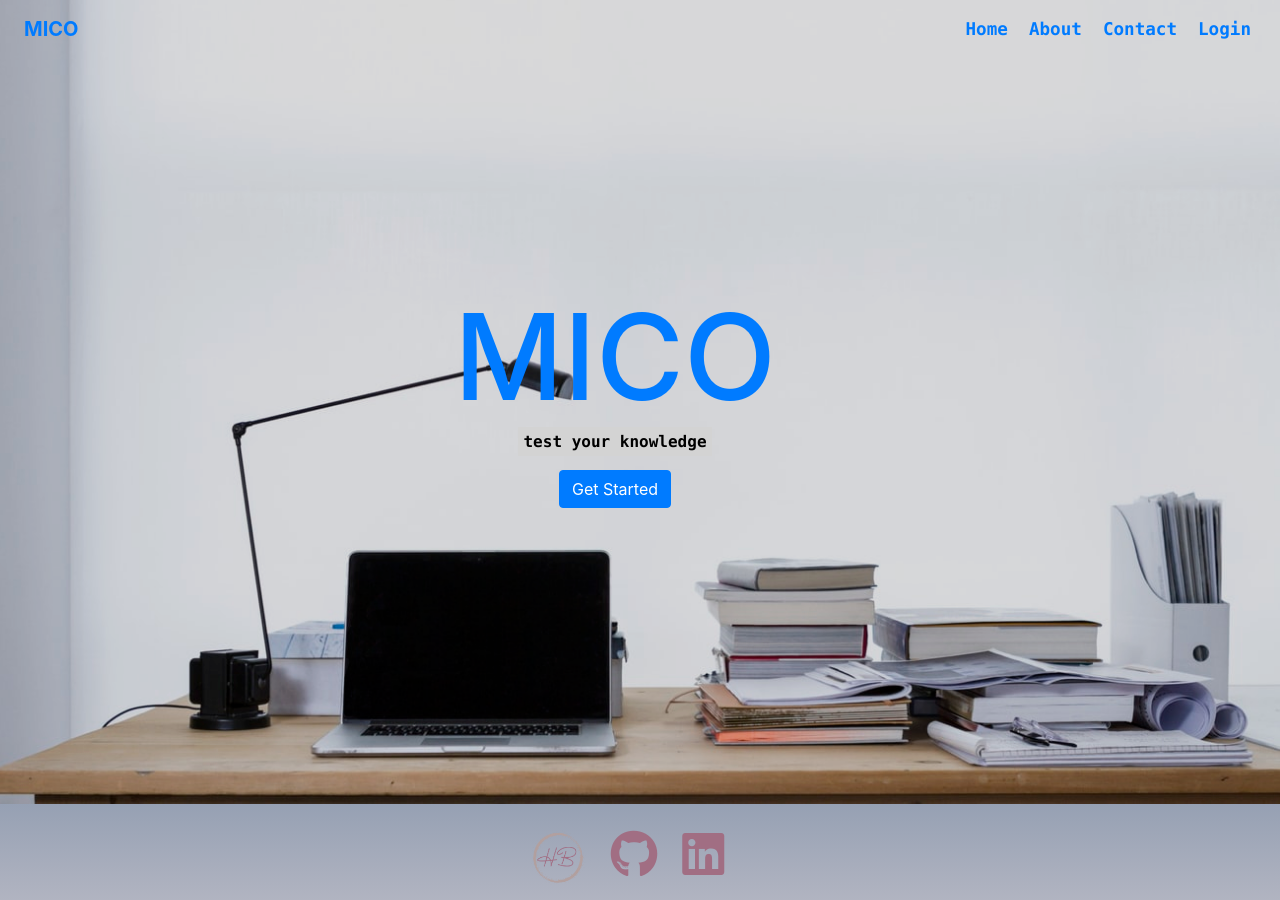
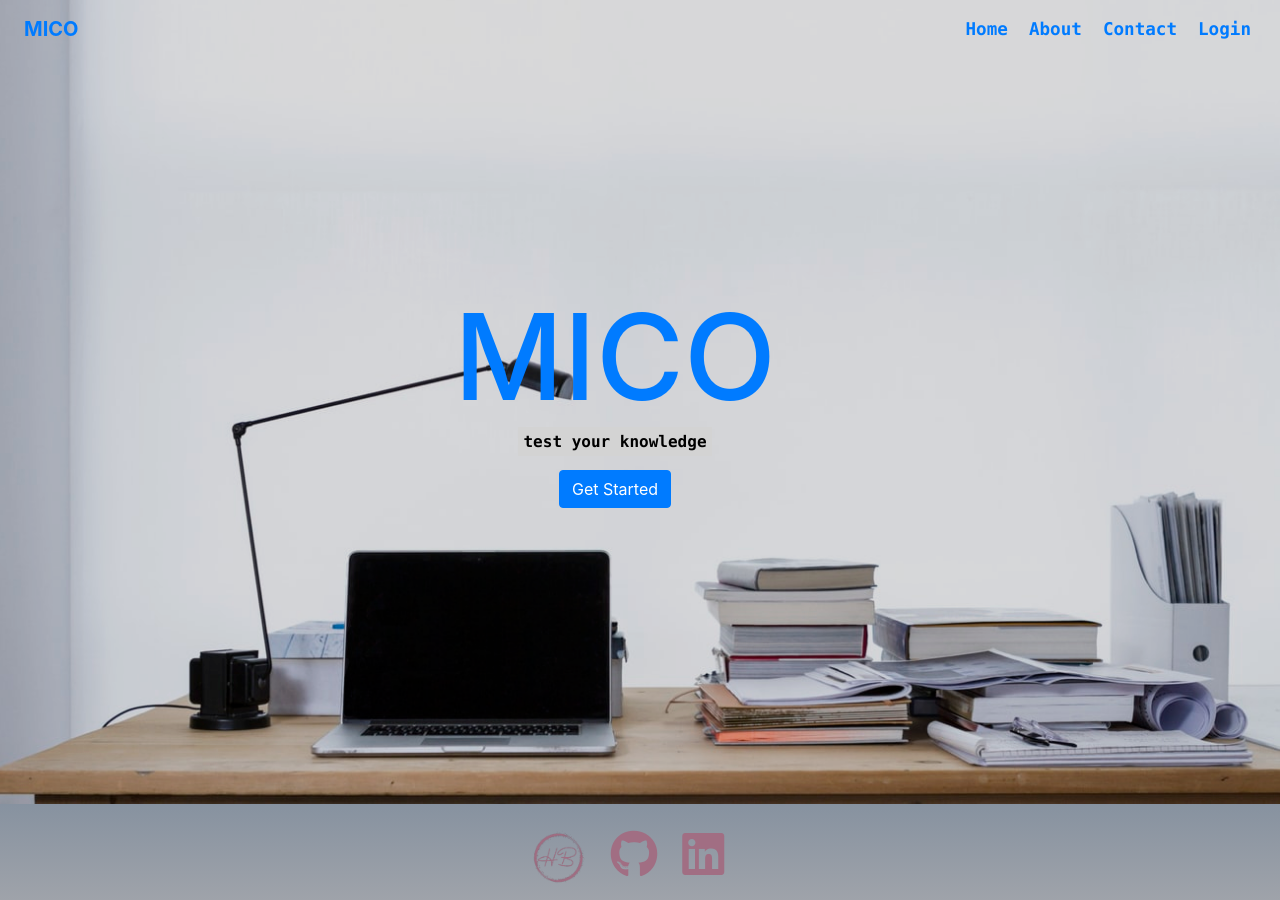
Before and after one commit to hblackmer/mico, a React (Create React App) app: page / in a window 1280 px wide. Built offline with nearby package versions, Linux system fonts and the light colour scheme.

Commit message:
Update logo image.

```diff
--- a/src/components/Showcase/Showcase.css
+++ b/src/components/Showcase/Showcase.css
@@ -7,7 +7,7 @@
     margin-top: -70px;
     margin-left:-50px;
     height: 102vh;
-    background: url("../img/desktop.jpeg") bottom center / cover no-repeat;
+    background: url("../../img/desktop.jpeg") bottom center / cover no-repeat;
     position: relative;
 }
 
--- a/src/index.css
+++ b/src/index.css
@@ -30,7 +30,7 @@
   padding: 0;
 }
 body {
-  background: linear-gradient( var(--color-extra-dark-blue) 30%, #b1b4c1);
+  background: linear-gradient( var(--color-extra-dark-blue) 30%, #9fa3aa);
 }
 
 /*
```
Also changed, not shown: public/assets/logo_circle.png, src/img/desktop.jpeg (renamed from src/components/img/desktop.jpeg).
